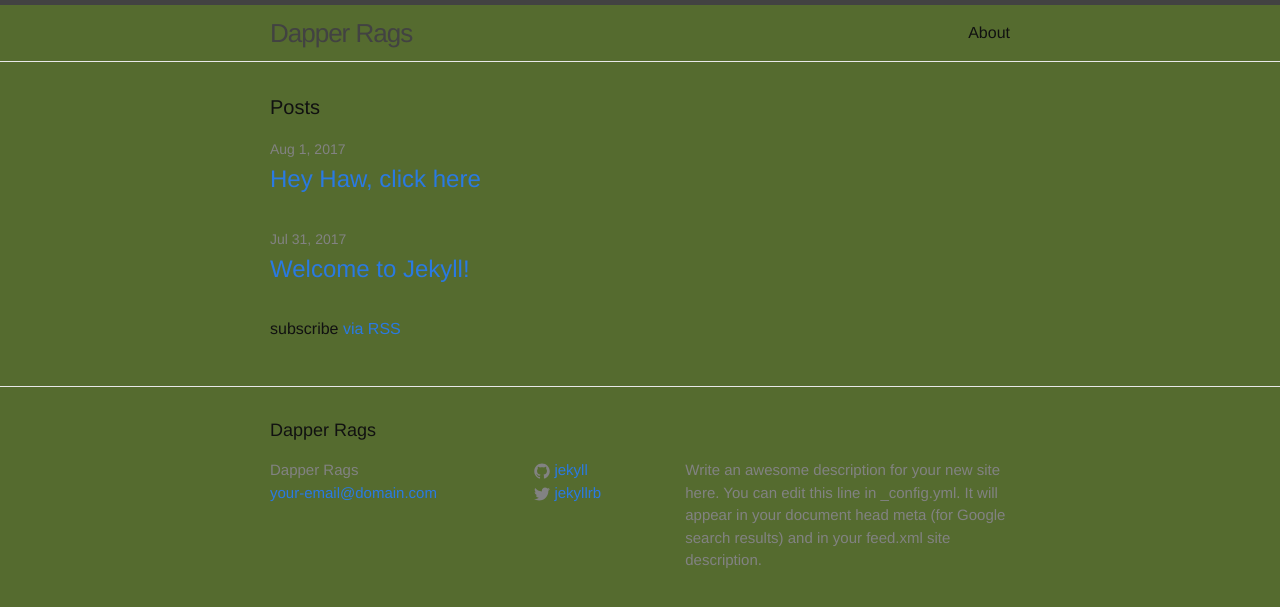
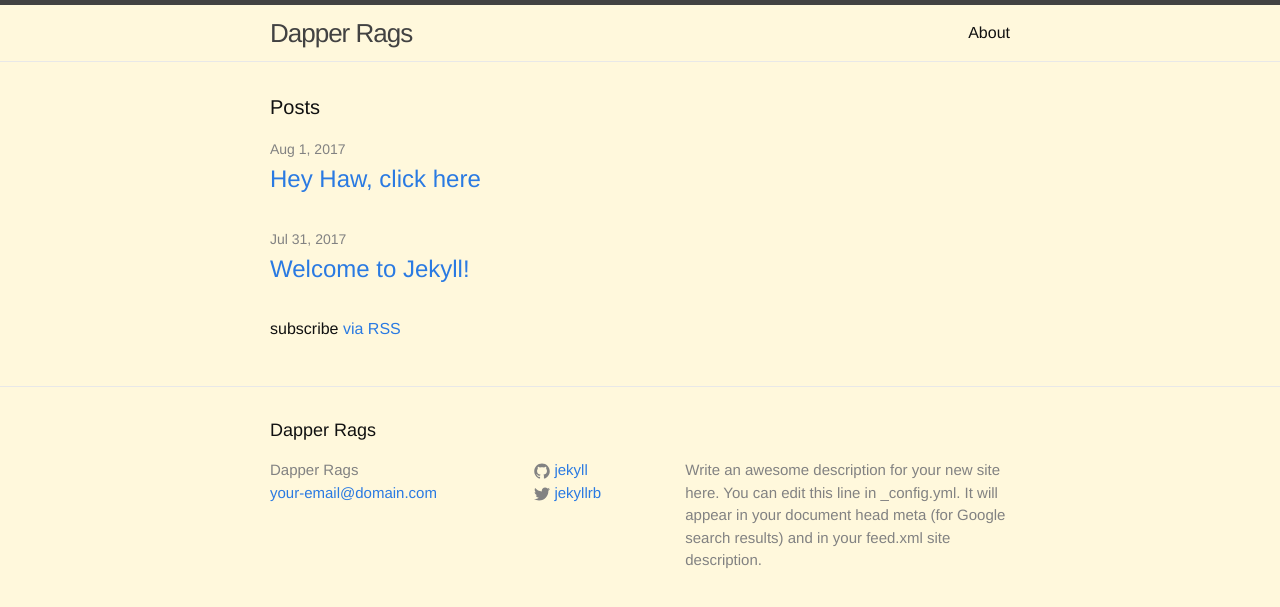
Before and after one commit to Xfray95/Xfray95.github.io, a Jekyll site: the page built from index.html, in a window 1280 px wide. Shown: the top 607 px of the page. Built offline with Jekyll 4.4.1, drawn with Linux system fonts in a browser that asks for light colours.

Commit message:
Update main.scss

```diff
--- a/css/main.scss
+++ b/css/main.scss
@@ -15,7 +15,7 @@ $base-line-height: 1.5;
 $spacing-unit:     30px;
 
 $text-color:       #111;
-$background-color: #556B2F;
+$background-color: #FFF8DC;
 $brand-color:      #2a7ae2;
 
 $grey-color:       #828282;
```
